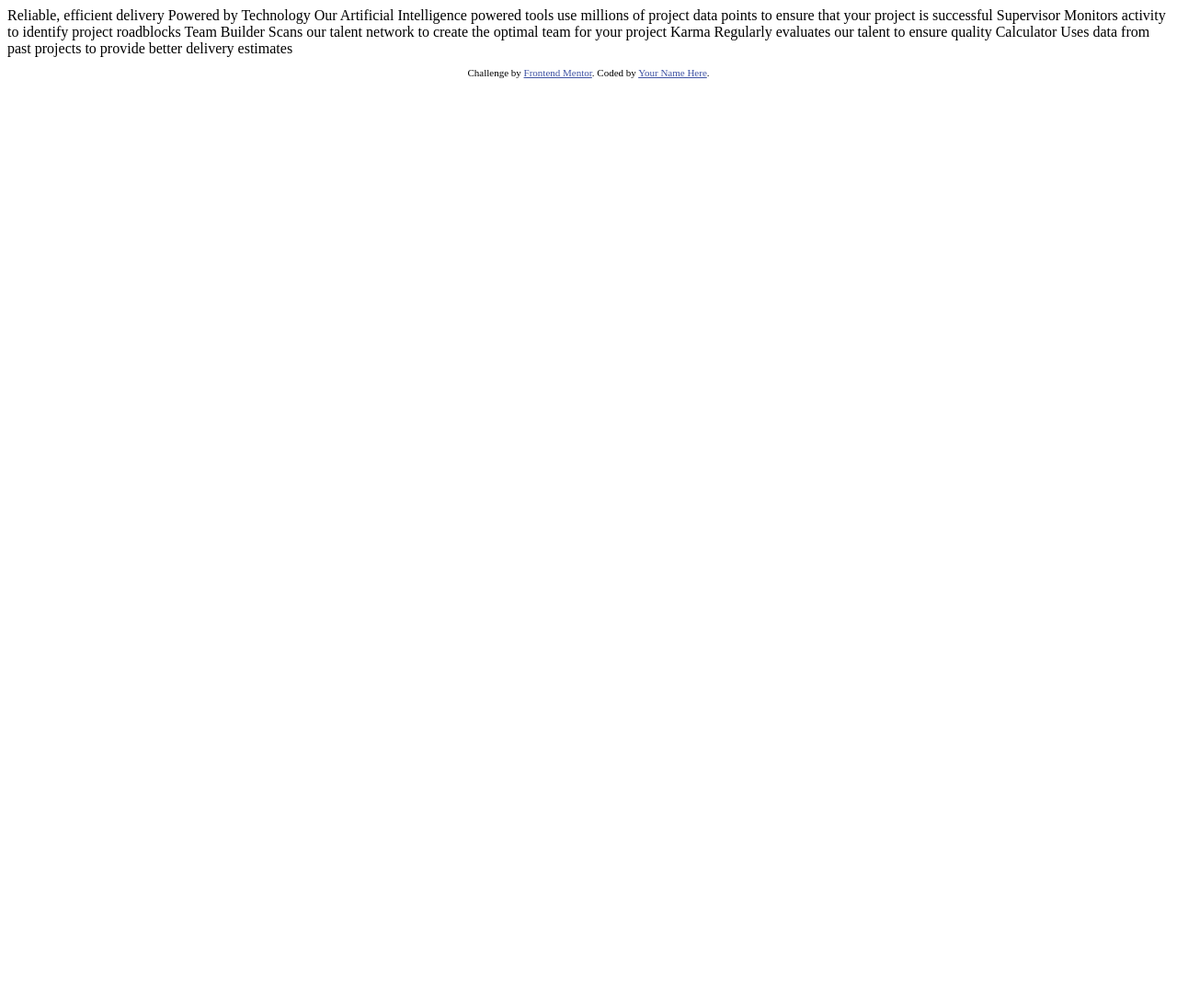
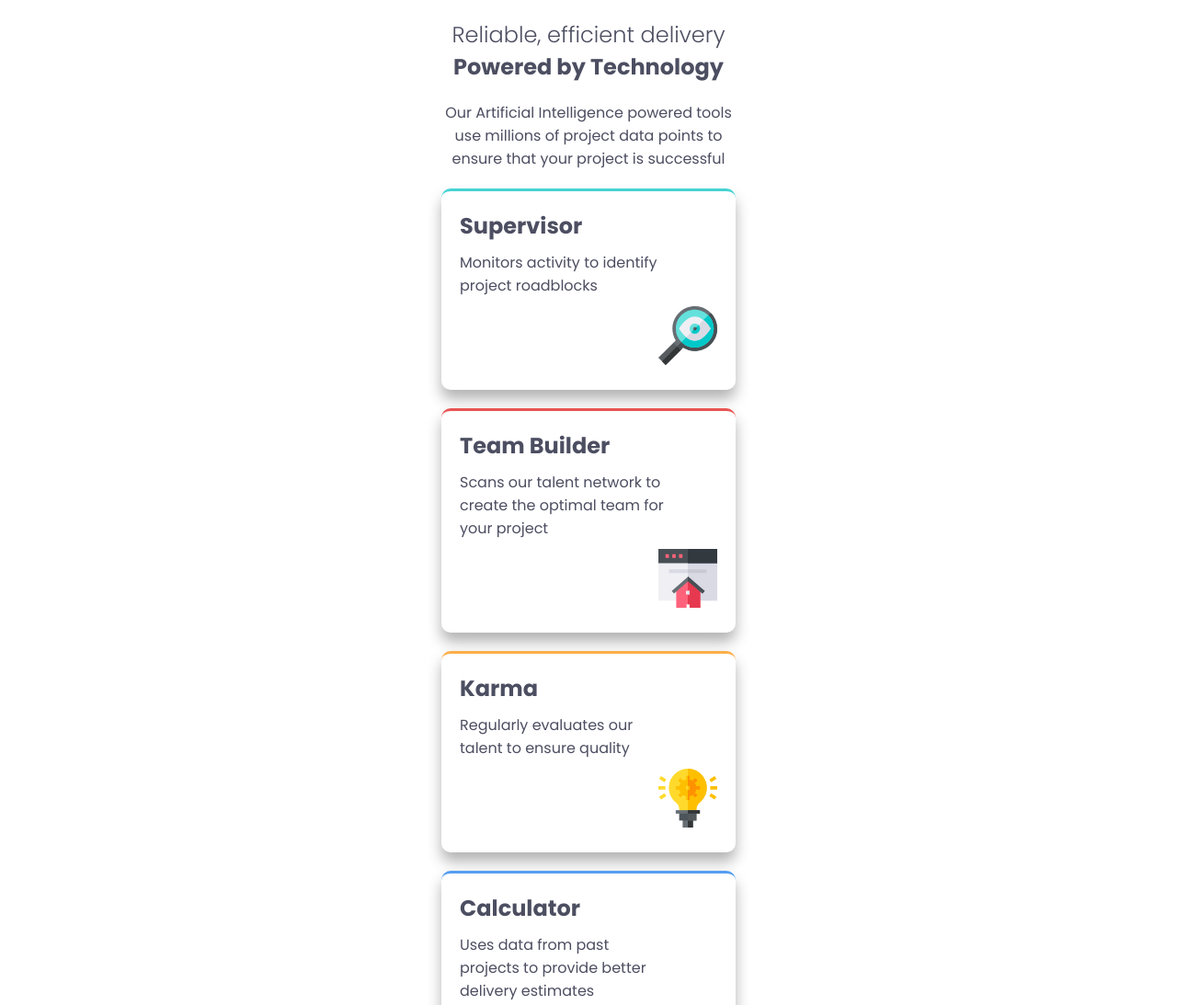
Before and after one commit to Rafael15gv/four-card-feature-section-master, a plain HTML site: page index.html in a window 1280 px wide. Shown: the top 1093 px of the page at 92% size. Before the commit the page ends 800 px from the top, so only its background shows below. Drawn offline with Linux system fonts and the light colour scheme.

Commit message:
feat CSS and fit HTML : se agregan los estilo se modifica algunas etiquetes en html se usa el metodo BEM

```diff
--- a/index.html
+++ b/index.html
@@ -1,45 +1,71 @@
 <!DOCTYPE html>
 <html lang="en">
   <head>
-  <meta charset="UTF-8">
-  <meta name="viewport" content="width=device-width, initial-scale=1.0"> <!-- displays site properly based on user's device -->
-
-  <link rel="icon" type="image/png" sizes="32x32" href="./images/favicon-32x32.png">
-
+    <meta charset="UTF-8" />
+    <meta name="viewport" content="width=device-width, initial-scale=1.0" />
     <title>Frontend Mentor | Four card feature section</title>
 
-  <!-- Feel free to remove these styles or customise in your own stylesheet 👍 -->
-  <style>
-    .attribution { font-size: 11px; text-align: center; }
-    .attribution a { color: hsl(228, 45%, 44%); }
-  </style>
+    <link
+      rel="icon"
+      type="image/png"
+      sizes="32x32"
+      href="./images/favicon-32x32.png"
+    />
+    <link rel="stylesheet" href="style.css" />
+    <link rel="preconnect" href="https://fonts.googleapis.com" />
+    <link rel="preconnect" href="https://fonts.gstatic.com" crossorigin />
+    <link
+      href="https://fonts.googleapis.com/css2?family=Poppins:ital,wght@0,100;0,200;0,300;0,400;0,500;0,600;0,700;0,800;0,900;1,100;1,200;1,300;1,400;1,500;1,600;1,700;1,800;1,900&display=swap"
+      rel="stylesheet"
+    />
   </head>
   <body>
+    <main class="container">
+      <h1 class="container__h1">
+        <span class="container__span">Reliable, efficient delivery</span>
+        <br />
+        Powered by Technology
+      </h1>
+      <p class="container__p">
+        Our Artificial Intelligence powered tools use millions of project data
+        points to ensure that your project is successful
+      </p>
 
-  Reliable, efficient delivery
-  Powered by Technology
+      <section class="card card-cyan">
+        <h2 class="card__h2">Supervisor</h2>
+        <p class="card__p">Monitors activity to identify project roadblocks</p>
+        <div class="card__img">
+          <img src="/images/icon-supervisor.svg" alt="Supervisor" />
+        </div>
+      </section>
 
-  Our Artificial Intelligence powered tools use millions of project data points
-  to ensure that your project is successful
+      <section class="card card-red">
+        <h2 class="card__h2">Team Builder</h2>
+        <p class="card__p">
+          Scans our talent network to create the optimal team for your project
+        </p>
+        <div class="card__img">
+          <img src="/images/icon-team-builder.svg" alt="Team Builder" />
+        </div>
+      </section>
 
-  Supervisor
-  Monitors activity to identify project roadblocks
+      <section class="card card-orange">
+        <h2 class="card__h2">Karma</h2>
+        <p class="card__p">Regularly evaluates our talent to ensure quality</p>
+        <div class="card__img">
+          <img src="/images/icon-karma.svg" alt="Karma" />
+        </div>
+      </section>
 
-  Team Builder
-  Scans our talent network to create the optimal team for your project
-
-  Karma
-  Regularly evaluates our talent to ensure quality
-
-  Calculator
+      <section class="card card-blue">
+        <h2 class="card__h2">Calculator</h2>
+        <p class="card__p">
           Uses data from past projects to provide better delivery estimates
-
-
-  <footer>
-    <p class="attribution">
-      Challenge by <a href="https://www.frontendmentor.io?ref=challenge" target="_blank">Frontend Mentor</a>.
-      Coded by <a href="#">Your Name Here</a>.
         </p>
-  </footer>
+        <div class="card__img">
+          <img src="/images/icon-calculator.svg" alt="Calculator" />
+        </div>
+      </section>
+    </main>
   </body>
 </html>
--- /dev/null
+++ b/style.css
@@ -0,0 +1,74 @@
+:root {
+  --Red-color: hsl(0, 78%, 62%);
+  --Cyan-color: hsl(180, 62%, 55%);
+  --Orange-color: hsl(34, 97%, 64%);
+  --Blue-color: hsl(212, 86%, 64%);
+  /* ### Neutral */
+  --Grey-500-color: hsl(234, 12%, 34%);
+  --Grey-400-color: hsl(212, 6%, 44%);
+  --White-color: hsl(0, 0%, 100%);
+
+  font-family: "Poppins", sans-serif;
+  color: var(--Grey-500-color);
+}
+
+* {
+  margin: 0;
+  padding: 0px;
+  box-sizing: border-box;
+}
+
+body {
+  display: flex;
+  justify-content: center;
+  align-items: center;
+  flex-direction: column;
+}
+
+.container {
+  width: 400px;
+  padding: 20px;
+}
+
+.container__h1 {
+  font-size: 1.5rem;
+  text-align: center;
+}
+
+.container__span {
+  font-weight: 300;
+}
+.container__p {
+  text-align: center;
+  margin: 20px;
+}
+
+.card {
+  margin: 20px;
+  padding: 20px;
+  border-radius: 10px;
+  box-shadow: 0px 10px 15px rgba(0, 0, 0, 0.3);
+}
+.card-blue {
+  border-top: 3px solid var(--Blue-color);
+}
+.card-cyan {
+  border-top: 3px solid var(--Cyan-color);
+}
+.card-orange {
+  border-top: 3px solid var(--Orange-color);
+}
+.card-red {
+  border-top: 3px solid var(--Red-color);
+}
+
+.card__h2,
+.card__p {
+  margin-bottom: 10px;
+  margin-right: 50px;
+}
+
+.card__img {
+  /* margin-bottom: 10px; */
+  text-align: right;
+}
```
Lines whose indentation alone changed are shown as unchanged.
